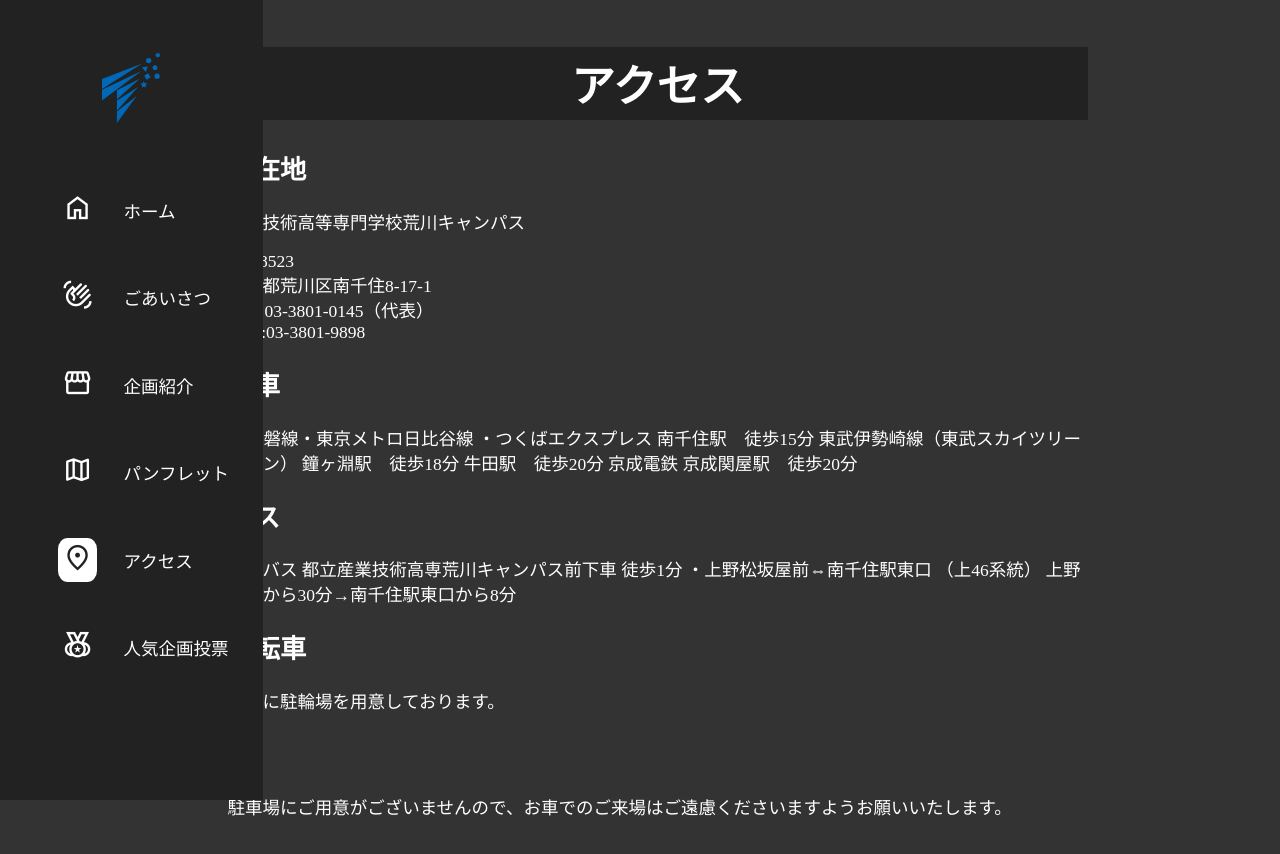
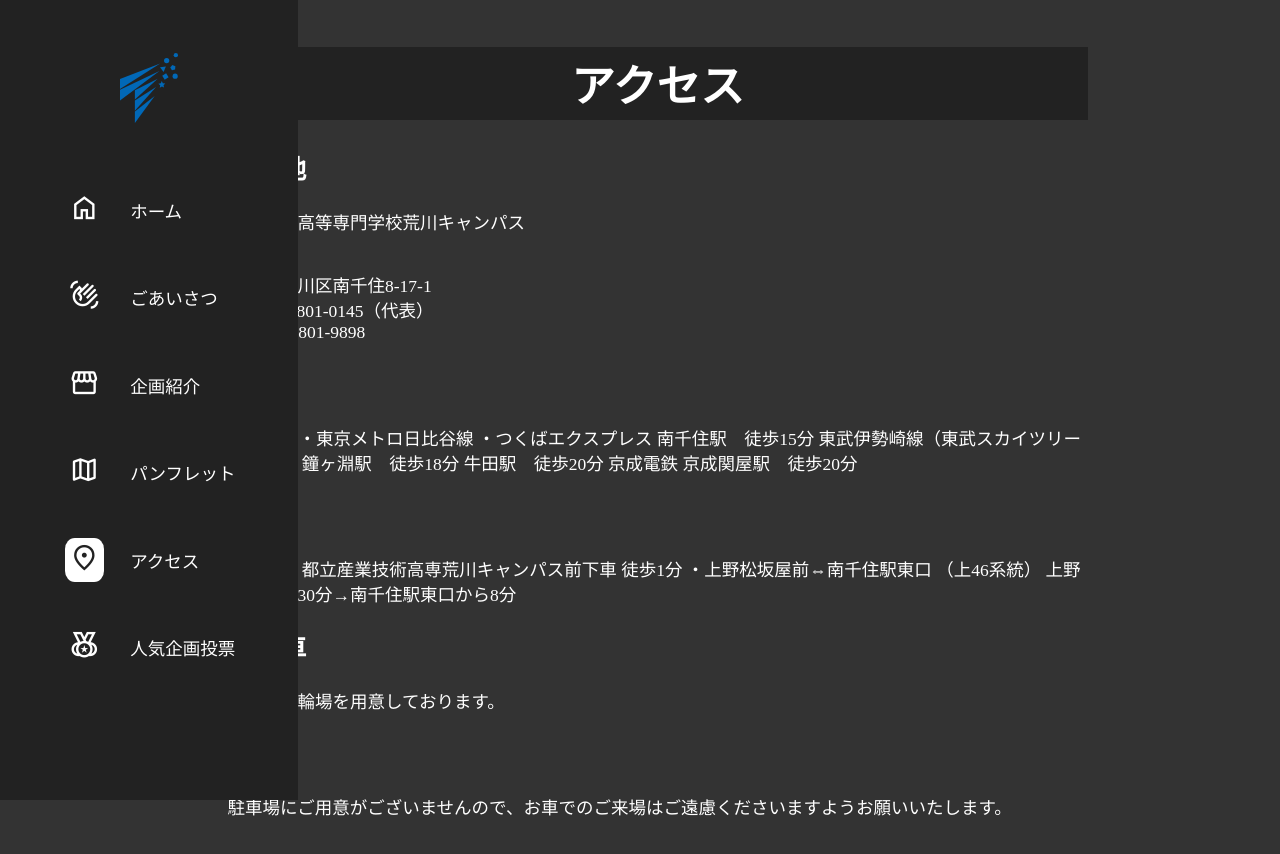
Before and after one commit to adelppi/Kousensai-web, a Vue app in the folder vue-src/: page /Access in a window 1280 px wide. Shown: the top 854 px of the page. Built offline with nearby package versions, Linux system fonts and the light colour scheme; grey boxes are pictures that could not be loaded.

Commit message:
increased menu-bar width

```diff
--- a/vue-src/src/components/MenuBar.vue
+++ b/vue-src/src/components/MenuBar.vue
@@ -61,12 +61,12 @@ export default {
     display: flex;
     flex-direction: column;
     align-items: center;
-    transition: all 0.2s ease;
+    transition: all 0.2s ease, color 0.1 ease;
 }
 
 .menu-bar:hover {
-    width: 15rem;
-    transition: all 0.2s ease;
+    width: 17rem;
+    transition: all 0.2s ease, color 0.1s ease;
 }
 
 .menu-item {
```
